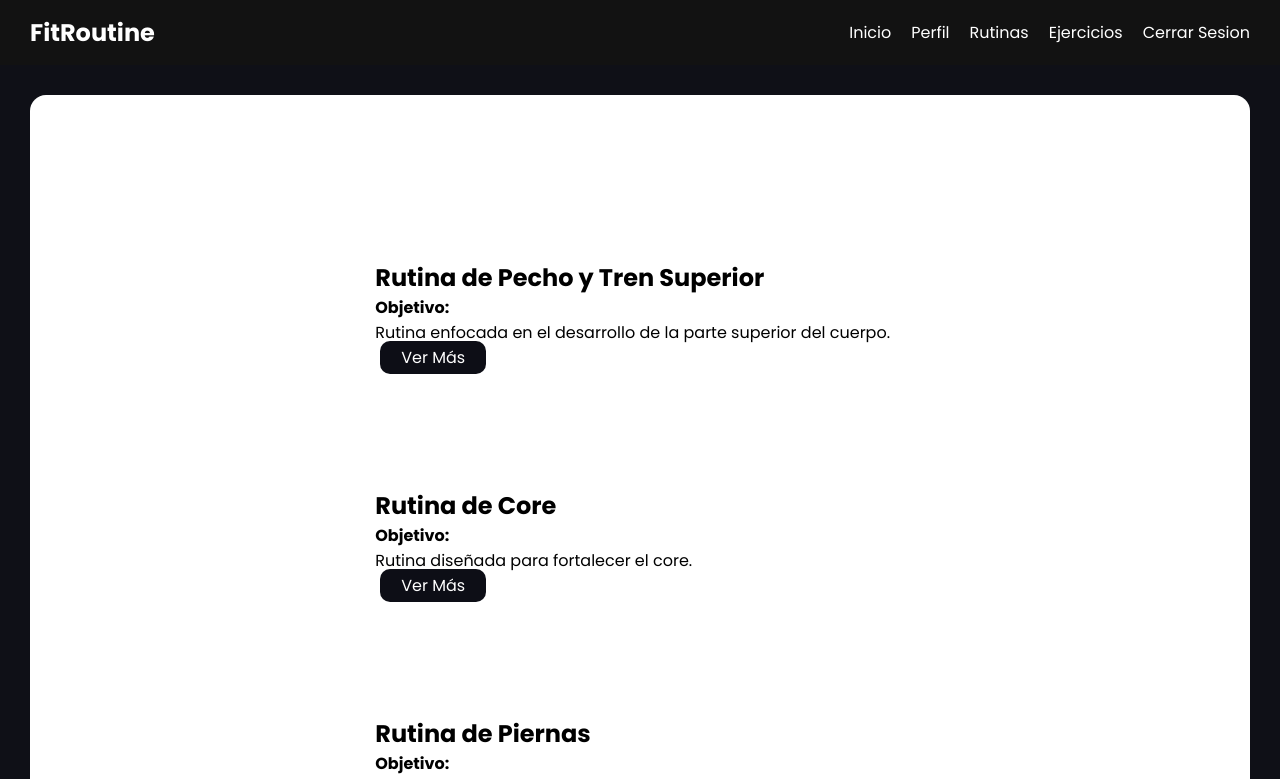
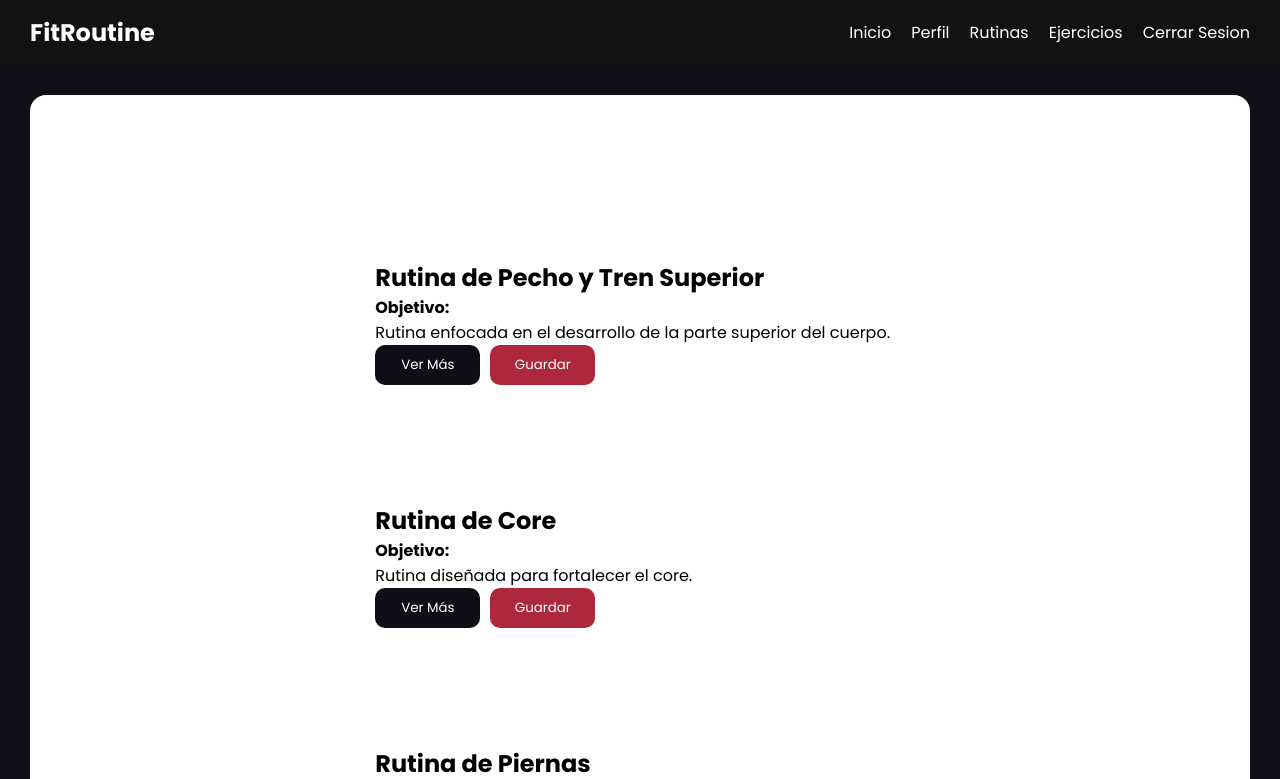
Before and after one commit to rbncode/Avance-FitRoutine, a Vue app: page /AgregarRutinas in a window 1280 px wide. Shown: the top 779 px of the page. Built offline with nearby package versions, Linux system fonts and the light colour scheme; data requests are answered from the project's data file.

Commit message:
feat: restriccion de guardado
Se restringe el boton de guardado

```diff
--- a/src/components/RutinasUsuario.vue
+++ b/src/components/RutinasUsuario.vue
@@ -47,7 +47,7 @@ export default {
       :key="index"
       class="container-routine"
     >
-      <TarjetaRutina :rutina="rutina" />
+      <TarjetaRutina :rutina="rutina" :esVistaRutinas="true" />
     </div>
   </div>
 </template>
--- a/src/components/TarjetaRutina.vue
+++ b/src/components/TarjetaRutina.vue
@@ -1,6 +1,7 @@
 <script setup>
-import { defineProps } from "vue";
-import { useRouter } from "vue-router";
+import { defineProps, ref } from "vue";
+import { useRouter, useRoute } from "vue-router";
+import axios from "axios";
 
 const props = defineProps({
   rutina: {
@@ -10,12 +11,14 @@ const props = defineProps({
 });
 
 const router = useRouter();
+const route = useRoute();
+const mostrarGuardado = ref(true);
 
-const goTo = (page) => {
-  router.push(page);
-};
+const esVistaRutinas = ref(route.name === "rutinas");
 
 const guardarRutina = () => {
+  console.log("Rutina a guardar:", props.rutina);
+
   axios
     .post("http://localhost:3000/rutinaGuardadas", props.rutina)
     .then((response) => {
@@ -23,7 +26,10 @@ const guardarRutina = () => {
       mostrarGuardado.value = false;
     })
     .catch((error) => {
-      console.error("Error al guardar la rutina:", error);
+      console.error(
+        "Error al guardar la rutina:",
+        error.response ? error.response.data : error.message
+      );
     });
 };
 </script>
@@ -34,14 +40,22 @@ const guardarRutina = () => {
     <p><strong>Objetivo:</strong> {{ rutina.objetivo }}</p>
     <p>{{ rutina.descripcion }}</p>
 
+    <div class="btn-container">
+      <button class="see-more">
         <RouterLink
-      class="see-more"
+          class="no-link"
           :to="{ name: 'InformaciónRutina', params: { id: rutina.id } }"
           >Ver Más</RouterLink
         >
-    <button class="save-routine" v-if="mostrarGuardado" @click="guardarRutina">
+      </button>
+      <button
+        class="save-routine"
+        v-if="mostrarGuardado && !esVistaRutinas"
+        @click="guardarRutina"
+      >
         Guardar
       </button>
+    </div>
   </div>
 </template>
 
@@ -52,6 +66,10 @@ h1 {
   align-items: center;
 }
 
+.btn-container {
+  display: flex;
+  gap: 10px;
+}
 .routine {
   border: 1px solid #fff;
   background-color: #fff;
@@ -71,17 +89,38 @@ h1 {
   text-align: center;
 }
 
+.no-link {
+  text-decoration: none;
+  color: white;
+}
+
 .see-more {
-  justify-content: flex-end;
-  border-radius: 10px;
-  background: #0d0e16;
-  color: #fff;
+  display: flex;
   width: 105px;
   height: 40px;
+  padding: 5px 21px;
+  justify-content: center;
+  align-items: center;
+  background: #0d0e16;
   border: none;
+  color: #fff;
+  font-weight: 400;
+  gap: 10px;
+  border-radius: 10px;
+}
+
+.save-routine {
+  display: flex;
+  width: 105px;
+  height: 40px;
   padding: 5px 21px;
-  margin: 5px;
-  flex-shrink: 0;
-  text-decoration: none;
+  justify-content: center;
+  align-items: center;
+  background: #ad283d;
+  border: none;
+  color: #fff;
+  font-weight: 400;
+  gap: 10px;
+  border-radius: 10px;
 }
 </style>
--- a/src/views/rutina/SeleccionRutina.vue
+++ b/src/views/rutina/SeleccionRutina.vue
@@ -38,7 +38,7 @@ onMounted(() => {
     <div class="busqueda-container">
       <div class="resultados">
         <div v-for="(rutina, index) in filtrarRutinas" :key="index">
-          <TarjetaRutina :rutina="rutina" />
+          <TarjetaRutina :rutina="rutina" :esVistaRutinas="false" />
         </div>
       </div>
 
```
Lines whose indentation alone changed are shown as unchanged.
